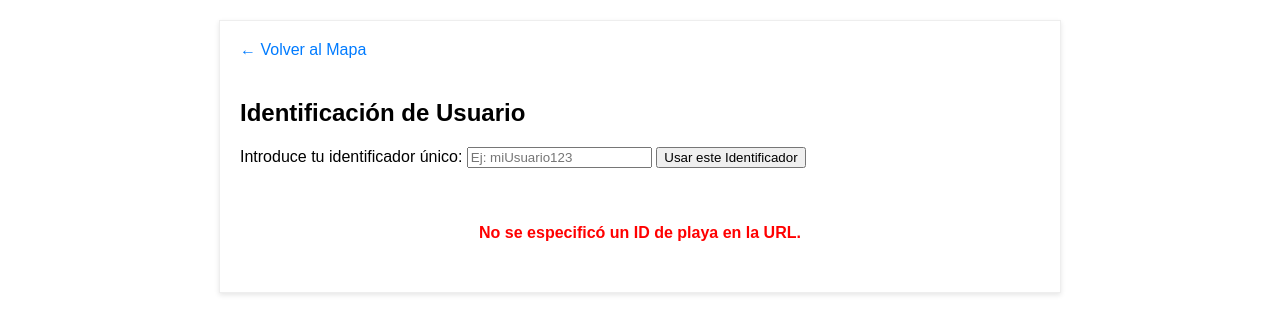
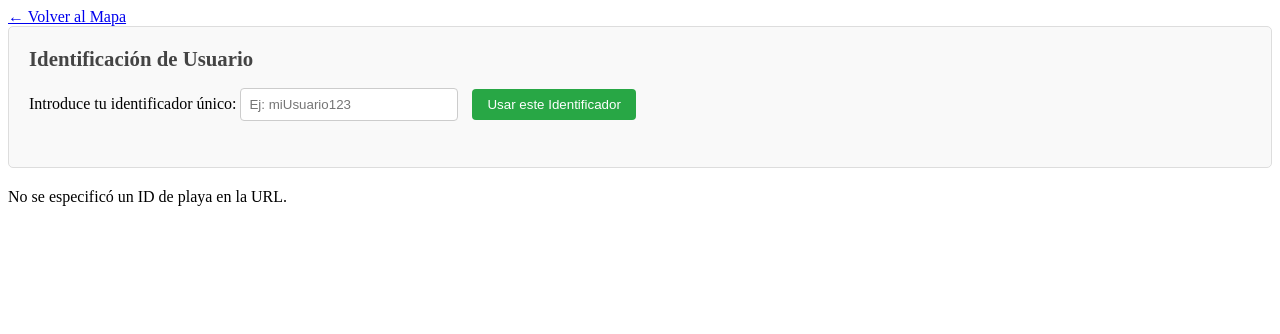
Before and after one commit to dafueal/LanzApp, a website built with Vite: page beach.html in a window 1280 px wide. Built offline with nearby package versions, Linux system fonts and the light colour scheme.

Commit message:
Update style.css

```diff
--- a/style.css
+++ b/style.css
@@ -1,87 +1,36 @@
-/* Estilos generales */
-body {
-    margin: 0;
-    padding: 0;
-    font-family: sans-serif;
+/* ... (estilos existentes) ... */
+
+/* Estilos para la sección de identificación */
+#user-id-section {
+    padding: 20px;
+    border: 1px solid #ddd;
+    background-color: #f9f9f9;
+    margin-bottom: 20px;
+    border-radius: 5px;
 }
 
-/* Estilos para la página del mapa */
-#map {
-    height: 100vh;
-    width: 100%;
-    z-index: 1; /* Puede que ya no sea necesario si no hay nada encima */
+#user-id-section h2 {
+    margin-top: 0;
+    font-size: 1.3em;
+    color: #444;
 }
 
-/* Estilos del Tooltip */
-.leaflet-tooltip {
-    background-color: rgba(0, 0, 0, 0.7);
+#user-id-input {
+    padding: 8px;
+    border: 1px solid #ccc;
+    border-radius: 4px;
+    margin-right: 10px;
+    min-width: 200px; /* Ajustar según sea necesario */
+}
+
+#confirm-user-id-button {
+    padding: 8px 15px;
+    background-color: #28a745; /* Verde */
     color: white;
     border: none;
-    box-shadow: none;
-    border-radius: 3px;
-    padding: 3px 6px;
-    font-size: 0.9em;
+    border-radius: 4px;
+    cursor: pointer;
 }
-.leaflet-tooltip-top:before,
-.leaflet-tooltip-bottom:before,
-.leaflet-tooltip-left:before,
-.leaflet-tooltip-right:before {
-    border: none;
+#confirm-user-id-button:hover {
+    background-color: #218838;
 }
-
-/* Estilos para la página de detalles (beach.html) - Puedes añadirlos aquí */
-.beach-detail-container {
-    max-width: 800px;
-    margin: 20px auto; /* Centrar y añadir margen */
-    padding: 20px;
-    border: 1px solid #eee;
-    box-shadow: 0 2px 5px rgba(0,0,0,0.1);
-}
-
-.beach-detail-container img {
-    max-width: 100%;
-    height: auto;
-    border-radius: 4px;
-    margin-bottom: 15px;
-}
-
-.beach-detail-container h1 {
-    margin-top: 0;
-    color: #333;
-}
-
-.beach-detail-container .description {
-    line-height: 1.6;
-    color: #555;
-    margin-bottom: 20px;
-}
-
-.beach-detail-container .characteristics h2 {
-    font-size: 1.2em;
-    border-bottom: 1px solid #eee;
-    padding-bottom: 5px;
-    margin-bottom: 10px;
-}
-
-.beach-detail-container .characteristics p {
-    margin: 5px 0;
-    font-size: 0.95em;
-}
-
-.back-link {
-    display: inline-block;
-    margin-bottom: 20px;
-    color: #007bff;
-    text-decoration: none;
-}
-
-.back-link:hover {
-    text-decoration: underline;
-}
-
-.error-message {
-    color: red;
-    font-weight: bold;
-    text-align: center;
-    padding: 30px;
-}
```
